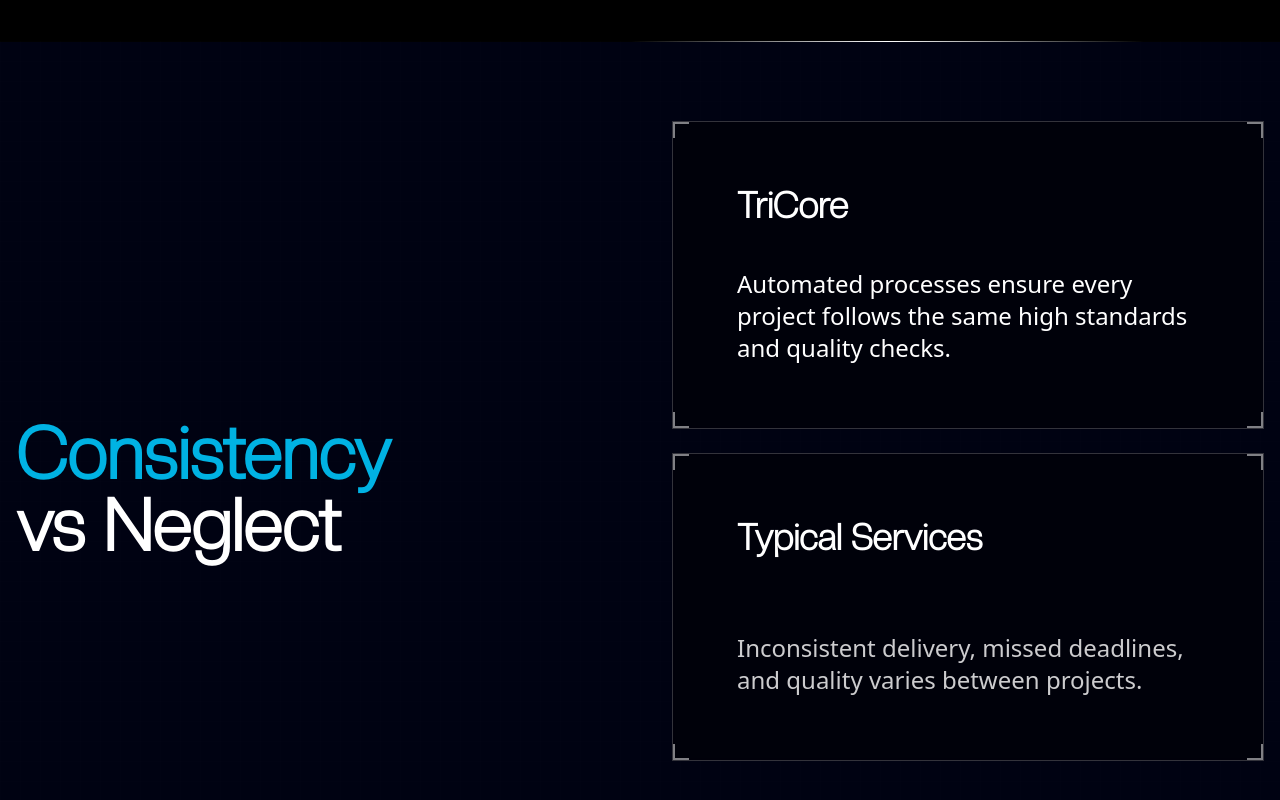
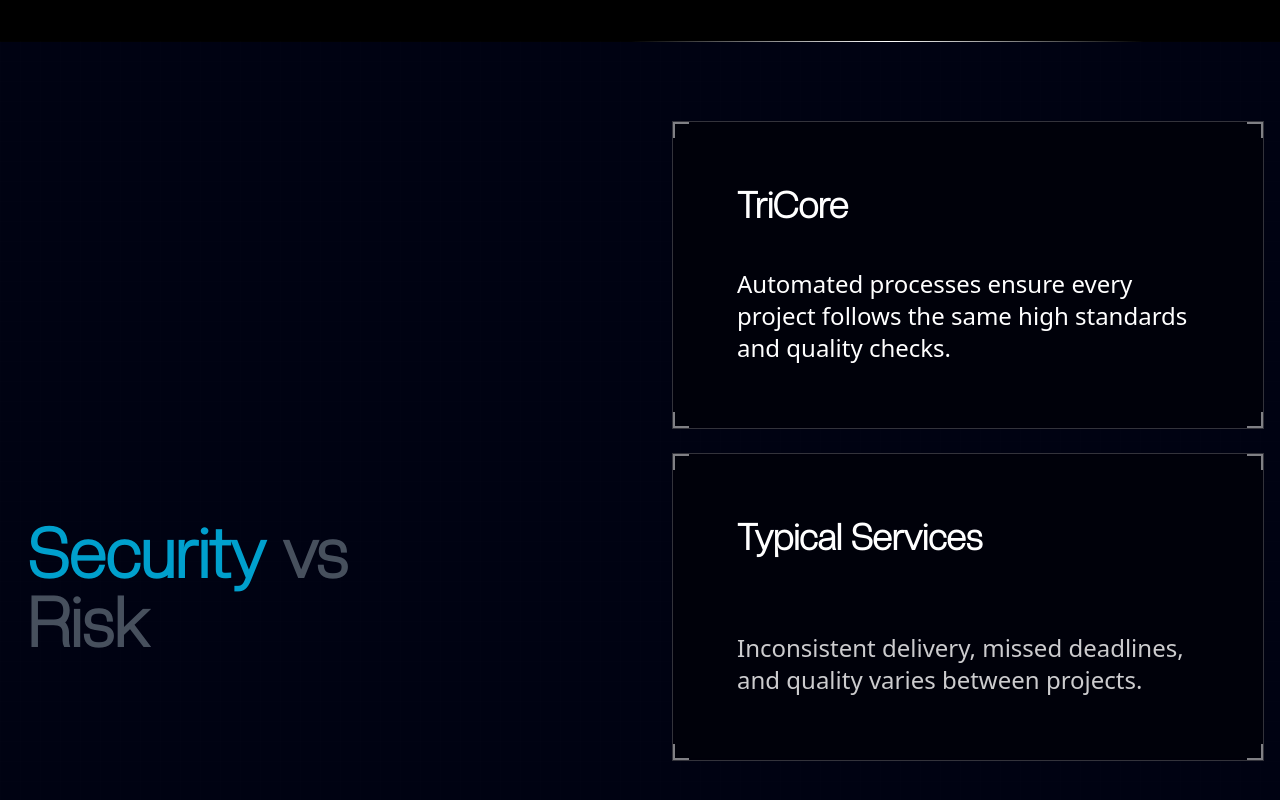
Before and after one commit to ysabellelenon/tricoreweb, a Next.js app: page / in a window 1280 px wide. Shown: the part 3501-4301 px from the top of the page. Built offline with nearby package versions, Linux system fonts and the light colour scheme.

Commit message:
fix the why choose us section.

```diff
--- a/src/components/sections/WhyChooseUs.tsx
+++ b/src/components/sections/WhyChooseUs.tsx
@@ -33,12 +33,11 @@
 
   // Calculate which heading should be active based on scroll progress
   // Each heading gets 1/3 of the scroll progress
-  // Require heading to be more centered (around 60% into segment) before becoming active
+  // Adjusted to ensure all three headings are accessible
   useMotionValueEvent(scrollYProgress, "change", (latest) => {
     const segmentSize = 1 / headings.length;
-    // Require heading to be at least 60% through its segment before becoming active
-    // This ensures the heading is more centered before content changes
-    const adjustedProgress = latest - (segmentSize * 0.4);
+    // More lenient calculation to ensure all headings are accessible
+    const adjustedProgress = latest - (segmentSize * 0.2);
     let newIndex = Math.floor(adjustedProgress / segmentSize);
     newIndex = Math.min(newIndex, headings.length - 1);
     newIndex = Math.max(newIndex, 0);
@@ -52,20 +51,23 @@
   // Each heading is 400px apart, so we need to move by (headings.length - 1) * 400 pixels
   // Start with first heading centered, end with last heading centered
   // Add initial offset to move headings down so first one is visible
-  const totalScrollDistance = (headings.length - 1) * 400;
+  const headingSpacing = 400;
+  const totalScrollDistance = (headings.length - 1) * headingSpacing;
   const initialOffset = 500; // Move down initially to show first heading
+  const bottomSpacer = 500; // Spacer height for last heading
   // Start with offset (first heading visible), end at offset - totalScrollDistance (last heading visible)
+  // Extended range to ensure last heading is fully accessible with bottom spacer
   const leftScrollY = useTransform(
     scrollYProgress,
     [0, 1],
-    [initialOffset, initialOffset - totalScrollDistance]
+    [initialOffset, initialOffset - totalScrollDistance - bottomSpacer]
   );
 
   // Calculate section height to allow proper scroll through all headings
-  // Need enough height for sticky to work - each heading needs ~150vh of scroll space
-  // Total: 3 headings * 150vh + 100vh for sticky element = 550vh minimum
-  // Using 600vh to ensure smooth scrolling
-  const sectionHeight = `600vh`;
+  // Need enough height for sticky to work - each heading needs ~250vh of scroll space
+  // Total: 3 headings * 250vh = 750vh minimum
+  // Using 800vh to ensure smooth scrolling and all headings are fully accessible
+  const sectionHeight = `800vh`;
 
   return (
     <section
@@ -106,7 +108,7 @@
                     <motion.h3
                       key={index}
                       className={`text-5xl md:text-6xl lg:text-7xl font-bold transition-all duration-500 ${
-                        index < headings.length - 1 ? 'mb-[400px]' : ''
+                        index < headings.length - 1 ? 'mb-[400px]' : 'mb-[calc(50vh-200px)]'
                       }`}
                       style={{ fontFamily: 'Creato Display, sans-serif' }}
                       animate={{
```
